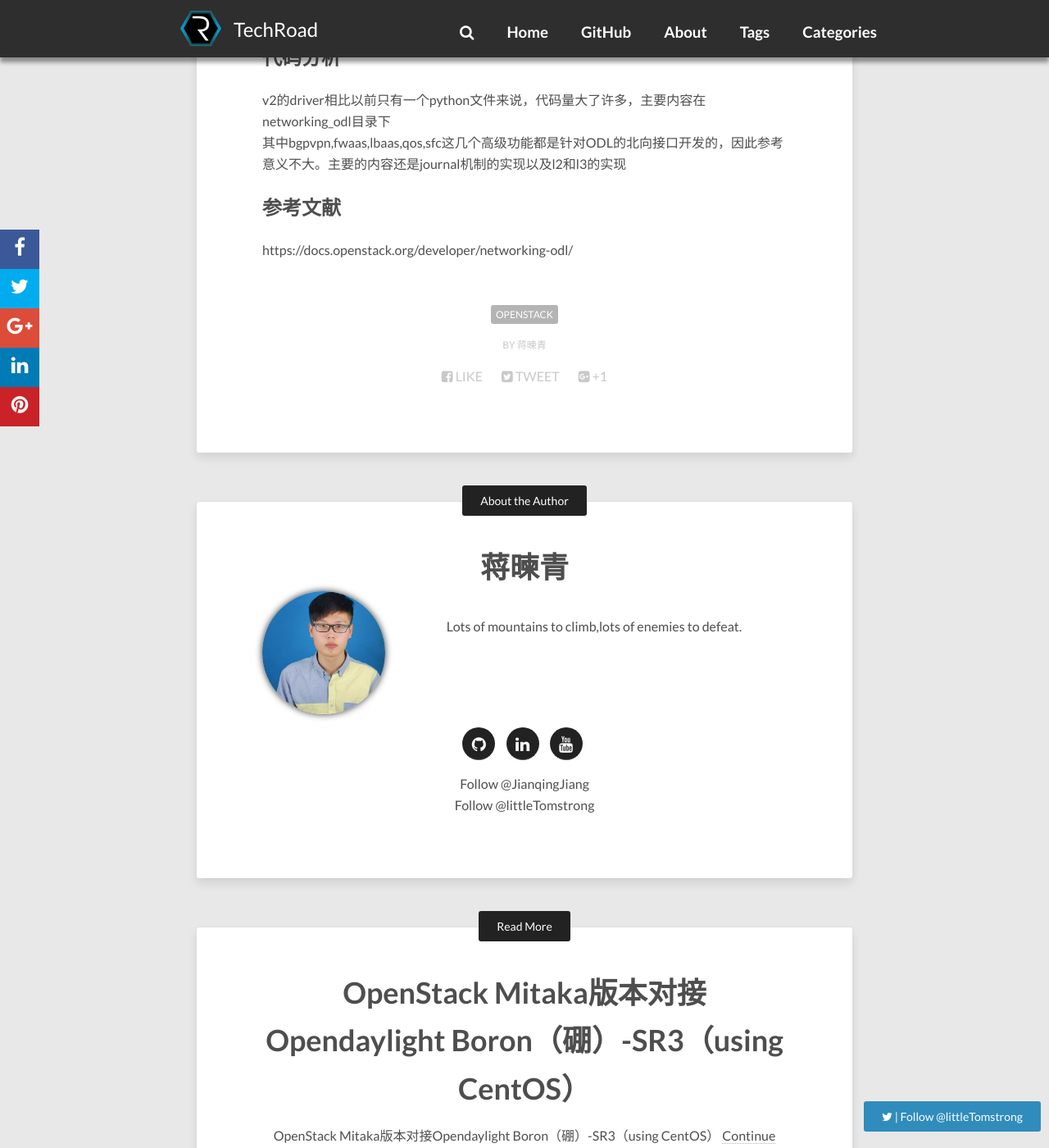
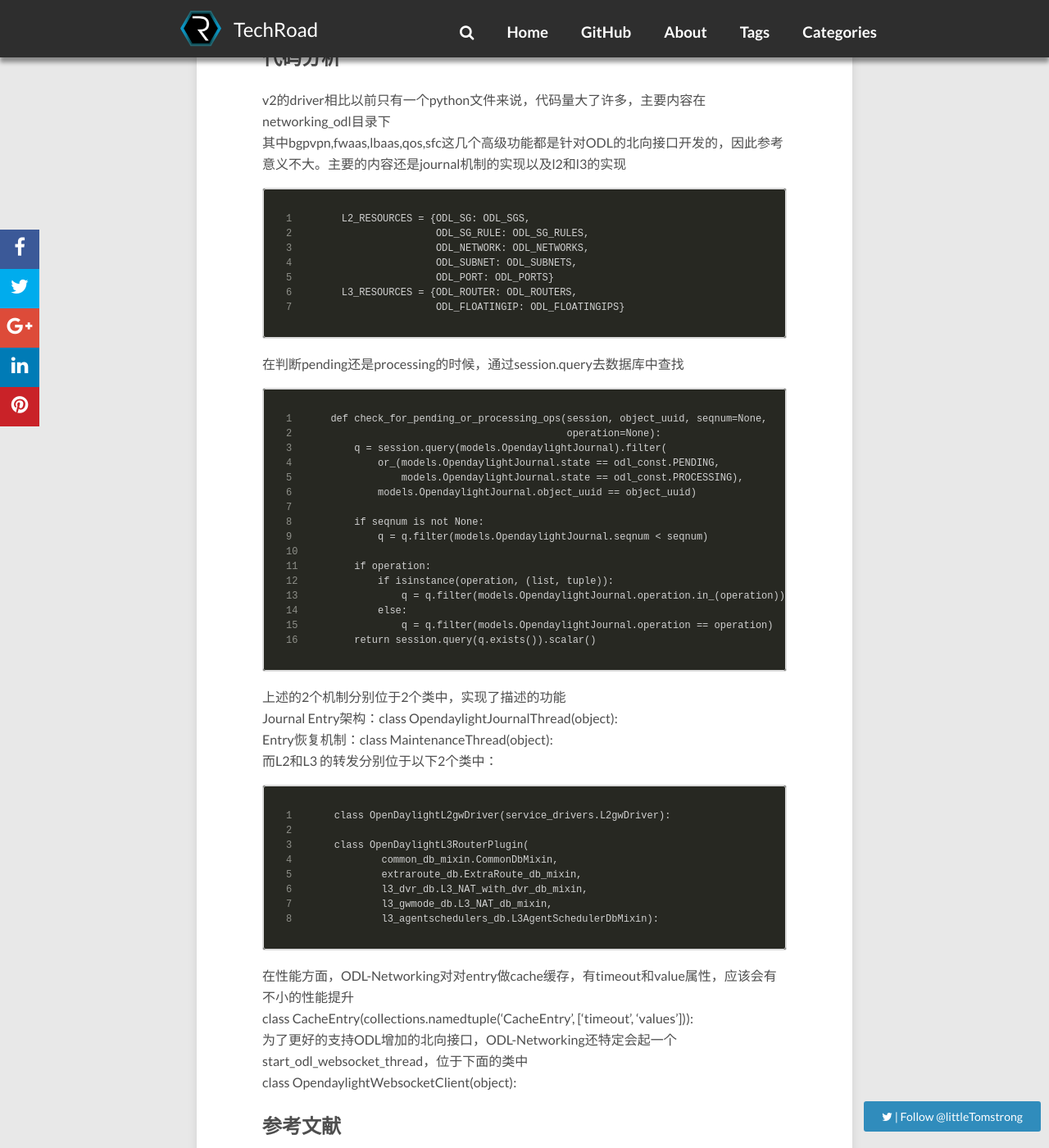
Before and after one commit to JianqingJiang/jianqingjiang.github.io, a Jekyll site: the page built from _posts/2017-06-11-odl-networking.md, in a window 1280 px wide and 1400 px high, scrolled down 4806 px. Shown: the whole window at 82% size. Built offline with Jekyll 4.4.1, drawn with Linux system fonts in a browser that asks for light colours; nearby versions of some CDN libraries; comment, search, counter and statistics services are not loaded; some of the changed text lies outside the part shown.

Commit message:
modified _config.yml

````diff
--- a/_posts/2017-06-11-odl-networking.md
+++ b/_posts/2017-06-11-odl-networking.md
@@ -145,6 +145,58 @@
 v2的driver相比以前只有一个python文件来说，代码量大了许多，主要内容在networking_odl目录下
 其中bgpvpn,fwaas,lbaas,qos,sfc这几个高级功能都是针对ODL的北向接口开发的，因此参考意义不大。主要的内容还是journal机制的实现以及l2和l3的实现
 
+```
+L2_RESOURCES = {ODL_SG: ODL_SGS,
+                ODL_SG_RULE: ODL_SG_RULES,
+                ODL_NETWORK: ODL_NETWORKS,
+                ODL_SUBNET: ODL_SUBNETS,
+                ODL_PORT: ODL_PORTS}
+L3_RESOURCES = {ODL_ROUTER: ODL_ROUTERS,
+                ODL_FLOATINGIP: ODL_FLOATINGIPS}
+```
+
+在判断pending还是processing的时候，通过session.query去数据库中查找
+
+```
+def check_for_pending_or_processing_ops(session, object_uuid, seqnum=None,
+                                        operation=None):
+    q = session.query(models.OpendaylightJournal).filter(
+        or_(models.OpendaylightJournal.state == odl_const.PENDING,
+            models.OpendaylightJournal.state == odl_const.PROCESSING),
+        models.OpendaylightJournal.object_uuid == object_uuid)
+
+    if seqnum is not None:
+        q = q.filter(models.OpendaylightJournal.seqnum < seqnum)
+
+    if operation:
+        if isinstance(operation, (list, tuple)):
+            q = q.filter(models.OpendaylightJournal.operation.in_(operation))
+        else:
+            q = q.filter(models.OpendaylightJournal.operation == operation)
+    return session.query(q.exists()).scalar()
+```
+
+上述的2个机制分别位于2个类中，实现了描述的功能
+Journal Entry架构：class OpendaylightJournalThread(object):
+Entry恢复机制：class MaintenanceThread(object):
+而L2和L3	的转发分别位于以下2个类中：
+
+```
+class OpenDaylightL2gwDriver(service_drivers.L2gwDriver):
+
+class OpenDaylightL3RouterPlugin(
+        common_db_mixin.CommonDbMixin,
+        extraroute_db.ExtraRoute_db_mixin,
+        l3_dvr_db.L3_NAT_with_dvr_db_mixin,
+        l3_gwmode_db.L3_NAT_db_mixin,
+        l3_agentschedulers_db.L3AgentSchedulerDbMixin):
+```
+
+在性能方面，ODL-Networking对对entry做cache缓存，有timeout和value属性，应该会有不小的性能提升
+class CacheEntry(collections.namedtuple('CacheEntry', ['timeout', 'values'])):
+为了更好的支持ODL增加的北向接口，ODL-Networking还特定会起一个start_odl_websocket_thread，位于下面的类中
+class OpendaylightWebsocketClient(object):
+
 
 
 
````
Also changed, not shown: _posts/2015-04-06-floodlight-qos.md (+3 -3 lines), 1 other file.
